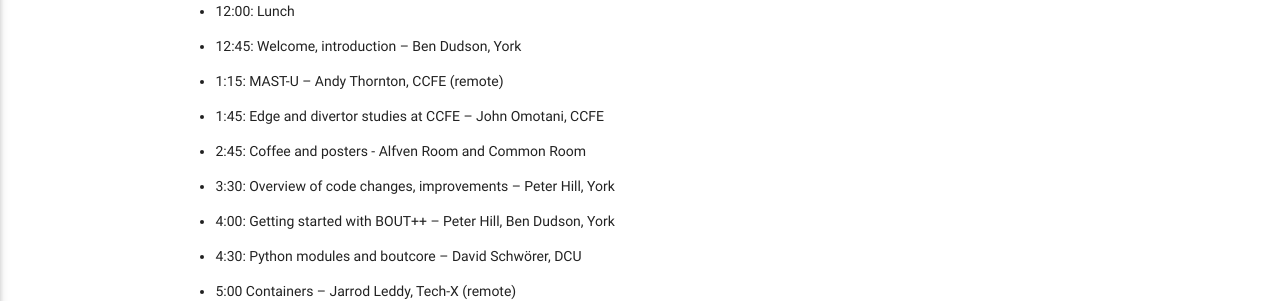
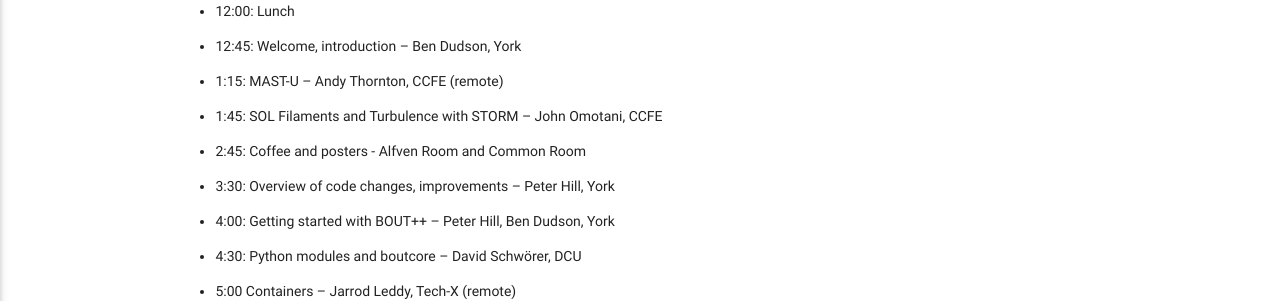
Before and after one commit to boutproject/boutproject.github.io, a Jekyll site: the page built from documentation/workshop2018.markdown, in a window 1280 px wide and 900 px high, scrolled down 514 px. Shown: the part 152-453 px from the top of the window. Built offline with Jekyll 4.4.1, drawn with Linux system fonts in a browser that asks for light colours.

Commit message:
Update John Omotani's talk title

```diff
--- a/documentation/workshop2018.markdown
+++ b/documentation/workshop2018.markdown
@@ -29,7 +29,7 @@
 * 12:00: Lunch
 * 12:45: Welcome, introduction -- Ben Dudson, York
 * 1:15: MAST-U -- Andy Thornton, CCFE (remote)
-* 1:45: Edge and divertor studies at CCFE -- John Omotani, CCFE
+* 1:45: SOL Filaments and Turbulence with STORM -- John Omotani, CCFE
 
 * 2:45: Coffee and posters - Alfven Room and Common Room
 
```
